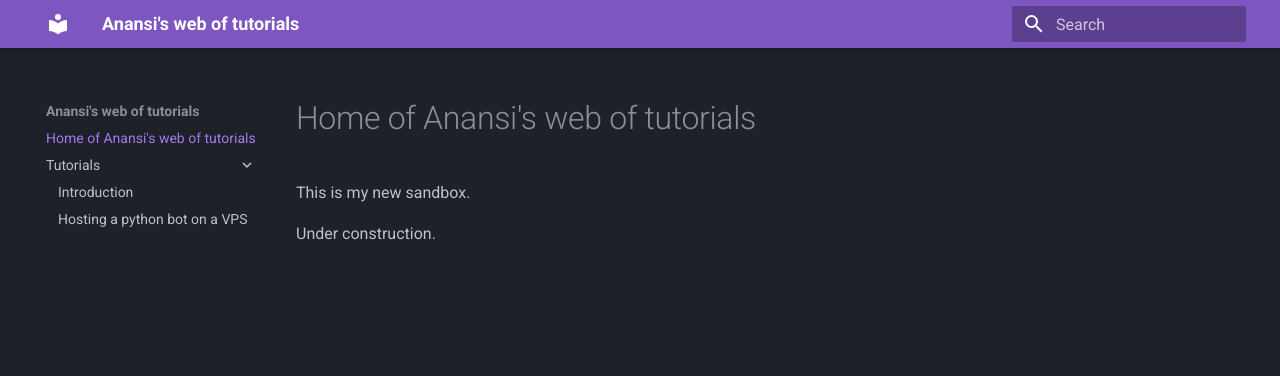
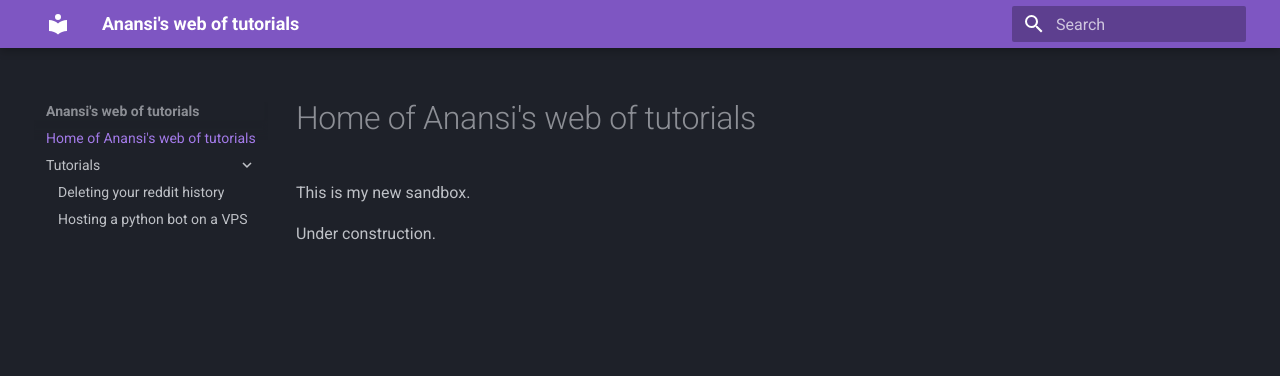
Before and after one commit to 0xAnansi/wiki, an MkDocs documentation site: the page built from docs/index.md, in a window 1280 px wide. Shown: the top 376 px of the page. Built offline with MkDocs 1.6.1 and Material for MkDocs 9.7.7, drawn with Linux system fonts in a browser that asks for light colours.

Commit message:
edit structure

```diff
--- a/docs/Tutorials/How to delete your reddit history.md
+++ b/docs/Tutorials/Deleting your reddit history/index.md
@@ -1,8 +1,9 @@
-# Introduction
+# How to delete your reddit history
+## Introduction
 
 The following tutorial aims at making you able to delete your reddit history, partially or entirely, while bypassing the reddit's API limitation making you able to remove only the last 1000 messages that you made.
 
-## Why?
+### Why?
 
 Reddit's business is based on using the data that you freely submit to it, to resell them to data aggregators and advertisers.
 It is merely good digital hygiene to remove data that you spread to the internet as much as possible, but it is also good, even better, as a protest mean against the API changes announced by Reddit, than a subreddit blackout.
@@ -11,10 +12,10 @@
 
 This is not the case for your data, and the data that makes these subreddits.
 
-## Will this kill my karma?
+### Will this kill my karma?
 No. The karma stays.
 
-## Is it irreversible?
+### Is it irreversible?
 
 Yes and no.
 
@@ -24,7 +25,7 @@
 
 So TL;DR, your data won't be lost, but won't be easily publishable.
 
-# Requesting your data from reddit
+## Requesting your data from reddit
 
 The first step in removing your data, is actually getting it all from reddit.
 You can achieve this by making a request at the following page, while logged-in as the user you want the data of: [Request your reddit data](https://www.reddit.com/settings/data-request)
@@ -36,7 +37,7 @@
 This is done asynchronously and you will need to check your reddit messages until you receive the download link.
 Note that it can only done once per 30 days.
 
-# Using your data dump to remove your history
+## Using your data dump to remove your history
 
 Once you got your data archive from reddit, you'll be in the possession of the full list of messages that you ever wrote, far beyond the 1000 entries that you could have fetched through the API.
 
@@ -49,7 +50,7 @@
 
 Why Redact? Because it has the useful feature of being able to take the archive sent by reddit directly as input to clear your reddit account. It's also available on all the existing OS that I can think of, so no matter if you want to do it by phone, from windows, mac or linux, a client is available.
 
-## Configuring the reddit removal service
+### Configuring the reddit removal service
 Pick the reddit service and click on "Add account". This will bring the login page where you need to log-in to the account you want to delete data from.
 
 ![[Screenshot_787.png]]
@@ -60,7 +61,7 @@
 
 And that's it!
 
-# Starting the removal of your data
+## Starting the removal of your data
 
 You have a lot of option concerning the time period you want your data deleted.
 ![[Pasted image 20230614165306.png]]
```
Also changed, not shown: docs/Tutorials/Deleting your reddit history/Pasted image 20230614165145.png (added), docs/Tutorials/Deleting your reddit history/Pasted image 20230614165306.png (added), docs/Tutorials/Deleting your reddit history/Pasted image 20230614165527.png (added), docs/Tutorials/Deleting your reddit history/Pasted image 20230614165708.png (added), docs/Tutorials/Deleting your reddit history/Pasted image 20230614165845.png (added), docs/Tutorials/Deleting your reddit history/Pasted image 20230614170055.png (added), docs/Tutorials/Deleting your reddit history/Pasted image 20230614170125.png (added), docs/Tutorials/Deleting your reddit history/Pasted image 20230614170202.png (added), docs/Tutorials/Deleting your reddit history/Pasted image 20230614170246.png (added), docs/Tutorials/Deleting your reddit history/Pasted image 20230614170303.png (added), docs/Tutorials/Deleting your reddit history/Pasted image 20230614170429.png (added).
